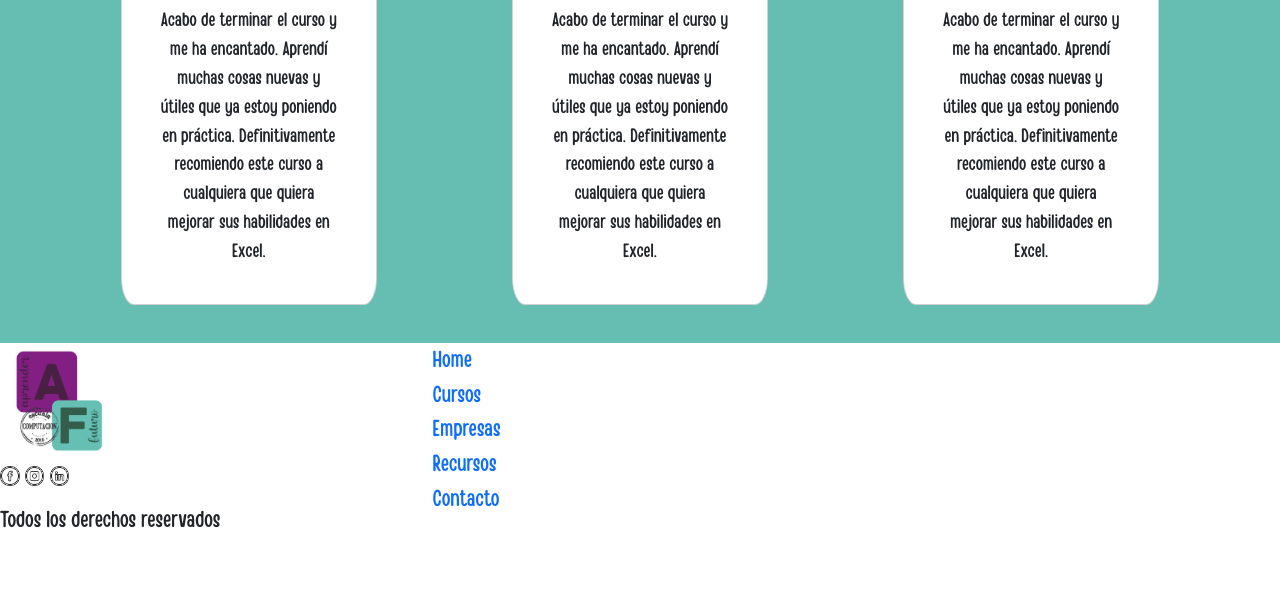
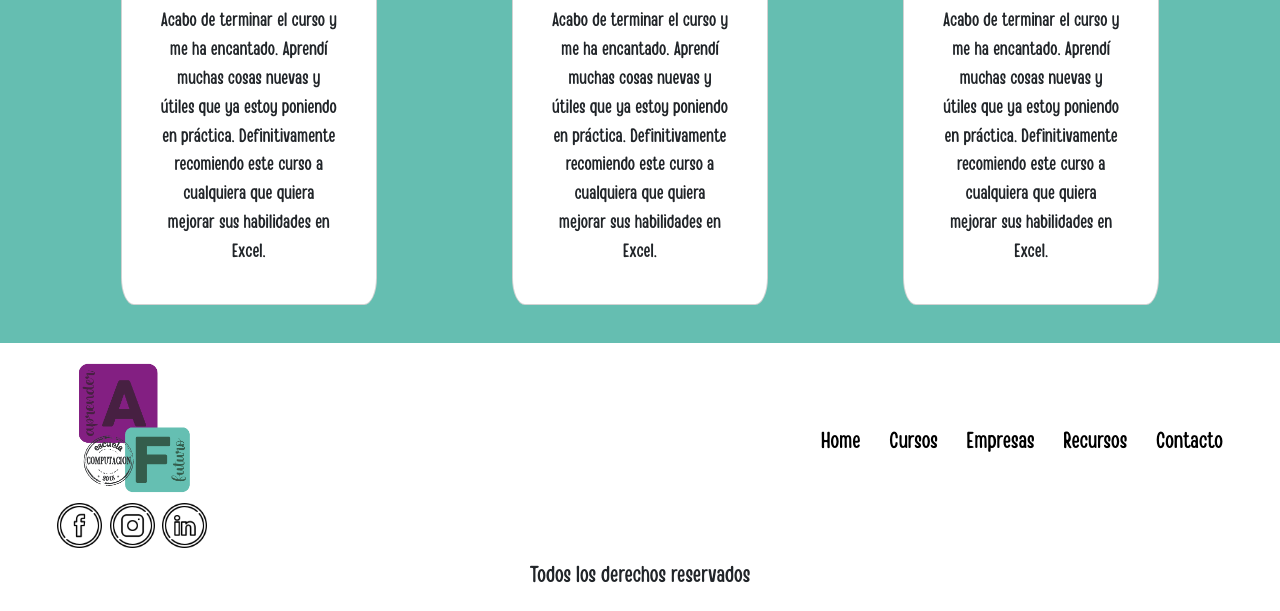
Before and after one commit to florpj/proyectoCoder, a plain HTML site: page index.html in a window 1280 px wide. Shown: the part 1481-2092 px from the top of the page. Before the commit the page ends 2038 px from the top, so only its background shows below. Drawn offline with nearby package versions, Linux system fonts and the light colour scheme; a web font is replaced by a local one.

Commit message:
Footer responsive

```diff
--- a/style.css
+++ b/style.css
@@ -177,12 +177,12 @@ ul {
     text-align: center;
 }
 
-.contenedor_alumnos{
+.contenedor_alumnos {
     padding: 2rem 0;
     background-color: #65beb1;
 }
 
-.tarjetas_alumnos{
+.tarjetas_alumnos {
     background-color: white;
     border-radius: 5%;
     padding: .5rem;
@@ -192,29 +192,49 @@ ul {
 .tarjetas_alumnos img {
     border-radius: 50%;
 }
-.tarjetas_alumnos p{
+
+.tarjetas_alumnos p {
     font-size: 1rem;
 }
-.fila_contenedor_alum{
+
+.fila_contenedor_alum {
     margin: 0;
 }
+
 /* Estilo de footer */
 .contenedor_footer {
     display: flex;
-    height: 20vh;
+    height: auto;
+    justify-content: space-around;
+    width: 100%;
+    padding: .5rem;
+    align-items: center;
 }
 
 .contenedor_logo_redes {
-    height: 80%;
+    width: 50%;
 }
 
 .logo_footer {
-    height: 90%;
+    height: 110px;
 }
 
 .redes img {
-    height: 5%;
-    width: 5%;
+    width: 30%;
+}
+
+.redes {
+    width: 110px;
+    display: flex;
+    justify-content: space-between;
+}
+
+footer p {
+    text-align: center;
+}
+
+.menu_footer a {
+    color: #000000;
 }
 
 /* Estilos de recursos */
@@ -279,11 +299,30 @@ ul {
         font: 2.3rem;
     }
 
-    .tarjetas_alumnos{
+    .tarjetas_alumnos {
         width: 20vw;
         padding: 1rem;
     }
-    .tarjetas_alumnos p{
+
+    .tarjetas_alumnos p {
         font-size: 1rem;
     }
+
+    .logo_footer {
+        height: 150px;
+    }
+
+    .redes {
+        width: 150px;
+    }
 }
+
+@media only screen and (min-width: 760px) {
+    .menu_footer {
+        height: 100%;
+        display: flex;
+        justify-content: space-between;
+        align-items: center;
+        column-gap: 1.5rem;
+    }
+}
```
